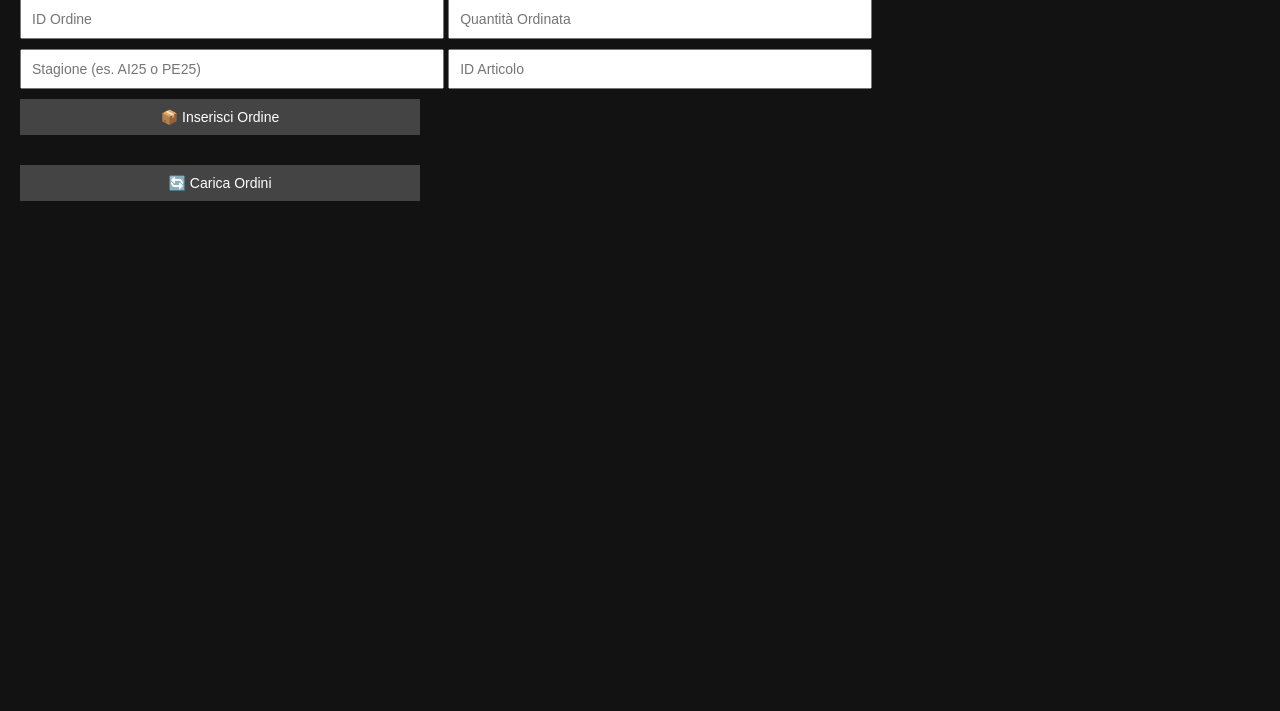
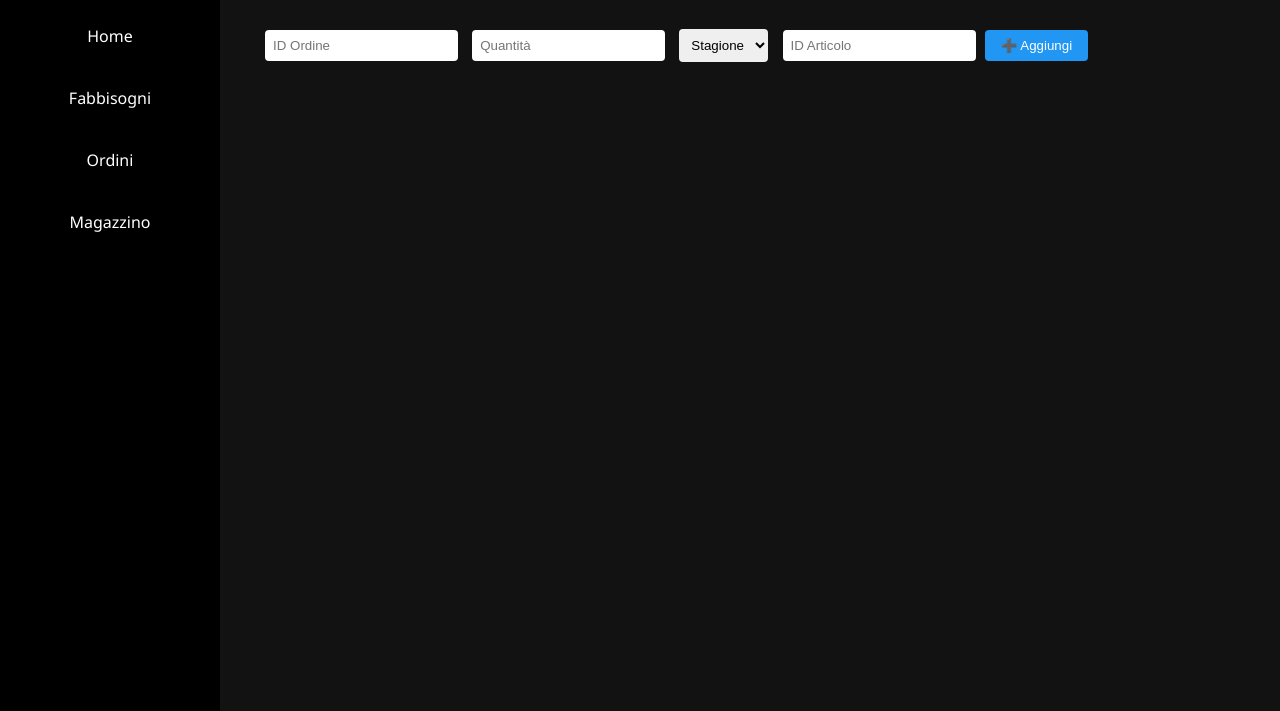
Before and after one commit to Stefania7315/ImaxMagl, a plain HTML site: page ordini.html in a window 1280 px wide. Shown: the part 89-800 px from the top of the page. Drawn offline with Linux system fonts and the light colour scheme; no server answers.

Commit message:
Add files via upload

```diff
--- a/ordini.html
+++ b/ordini.html
@@ -1,39 +1,68 @@
-
 <!DOCTYPE html>
 <html lang="it">
 <head>
   <meta charset="UTF-8">
   <meta name="viewport" content="width=device-width, initial-scale=1.0">
-  <title>Ordini - IMAX</title>
+  <title>IMAX Management - Ordini</title>
   <style>
     body {
       margin: 0;
       font-family: 'Segoe UI', sans-serif;
       background-color: #121212;
       color: white;
-      padding: 20px;
+      display: flex;
     }
-    h2 {
-      margin-bottom: 10px;
+    nav {
+      width: 220px;
+      background-color: #000;
+      height: 100vh;
+      display: flex;
+      flex-direction: column;
+      align-items: center;
+      padding-top: 30px;
+      position: fixed;
+    }
+    nav h1 {
+      font-size: 20px;
+      margin-bottom: 20px;
+    }
+    nav a {
+      background: none;
+      border: none;
+      color: white;
+      font-size: 16px;
+      margin: 10px 0;
+      cursor: pointer;
+      width: 100%;
+      text-align: center;
+      padding: 10px 0;
+      text-decoration: none;
+      display: block;
+    }
+    nav a:hover {
+      background-color: #222;
+    }
+    #content {
+      margin-left: 220px;
+      flex: 1;
+      padding: 40px;
     }
     form {
-      margin-bottom: 20px;
+      margin-bottom: 30px;
     }
-    input, select, button {
-      margin: 5px 0;
-      padding: 10px;
-      font-size: 14px;
-      width: 100%;
-      max-width: 400px;
+    input, select {
+      padding: 8px;
+      margin: 5px;
+      border-radius: 4px;
+      border: none;
     }
     button {
-      background-color: #444;
+      padding: 8px 16px;
+      border: none;
+      background-color: #2196f3;
       color: white;
-      border: none;
+      border-radius: 4px;
       cursor: pointer;
-    }
-    button:hover {
-      background-color: #666;
     }
     table {
       width: 100%;
@@ -41,52 +70,76 @@
       margin-top: 20px;
     }
     th, td {
-      border: 1px solid #999;
-      padding: 8px;
+      padding: 10px;
+      border: 1px solid #444;
       text-align: left;
     }
-    th {
-      background-color: #222;
+  </style>
+  <script>
+    async function caricaOrdini() {
+      const url = 'https://opensheet.elk.sh/1wNinpO63Uh85vD0fw2sgwq54FzeFdJGA1rmobVAK6cc/Ordini';
+      const data = await fetch(url).then(r => r.json());
+      let html = '<table><tr><th>ID Ordine</th><th>Quantità</th><th>Stagione</th><th>ID Articolo</th></tr>';
+      for (const r of data) {
+        html += `<tr><td>${r.idord}</td><td>${r.qord}</td><td>${r.stag}</td><td>${r.idart}</td></tr>`;
+      }
+      html += '</table>';
+      document.getElementById('tabellaOrdini').innerHTML = html;
     }
-  </style>
+
+    function precompilaIdart() {
+      const params = new URLSearchParams(window.location.search);
+      const idart = params.get("idart");
+      if (idart) {
+        document.getElementById("idart").value = idart;
+      }
+    }
+
+    async function inviaOrdine(event) {
+      event.preventDefault();
+      const form = event.target;
+      const idord = form.idord.value;
+      const qord = form.qord.value;
+      const stag = form.stag.value;
+      const idart = form.idart.value;
+
+      const url = 'https://script.google.com/macros/s/AKfycbyk1DL1tE6UO9H7iKjsdyE-nwPlKc98zU-4sfmHxZqBbqu9IWaHvFz4J9Ya3M8ooJUPtQ/exec';
+      await fetch(url, {
+        method: 'POST',
+        body: new URLSearchParams({ idord, qord, stag, idart })
+      });
+      caricaOrdini();
+      form.reset();
+    }
+
+    window.onload = () => {
+      precompilaIdart();
+      caricaOrdini();
+    }
+  </script>
 </head>
 <body>
-  <h2>Ordini</h2>
-  <form id="ordineForm">
-    <input type="text" name="idord" placeholder="ID Ordine" required />
-    <input type="text" name="qord" placeholder="Quantità Ordinata" required />
-    <input type="text" name="stag" placeholder="Stagione (es. AI25 o PE25)" required />
-    <input type="text" name="idart" placeholder="ID Articolo" required />
-    <button type="submit">📦 Inserisci Ordine</button>
-  </form>
-
-  <button onclick="caricaOrdini()">🔄 Carica Ordini</button>
-  <div id="tabella-ordini"></div>
-
-  <script>
-    const endpoint = 'https://script.google.com/macros/s/AKfycbzBRm1KugKMVb-1AzjHYVzYZzK-FMDmzo7z-kxYJOoL9kVBDZ4cXJ2MkjU4iePbHHng/exec';
-
-    document.getElementById('ordineForm').addEventListener('submit', async function(e) {
-      e.preventDefault();
-      const form = new FormData(this);
-      await fetch(endpoint, {
-        method: 'POST',
-        body: form
-      });
-      this.reset();
-      caricaOrdini();
-    });
-
-    async function caricaOrdini() {
-      const ordiniURL = 'https://opensheet.elk.sh/1wNinpO63Uh85vD0fw2sgwq54FzeFdJGA1rmobVAK6cc/Ordini';
-      const ordiniData = await fetch(ordiniURL).then(r => r.json());
-      let html = `<table><tr><th>ID Ord</th><th>Quantità</th><th>Stagione</th><th>ID Articolo</th></tr>`;
-      for (const r of ordiniData) {
-        html += `<tr><td>${r.idord}</td><td>${r.qord}</td><td>${r.stag}</td><td>${r.idart}</td></tr>`;
-      }
-      html += `</table>`;
-      document.getElementById("tabella-ordini").innerHTML = html;
-    }
-  </script>
+  <nav>
+    <h1>IMAX</h1>
+    <a href="index.html">Home</a>
+    <a href="fabbisogni.html">Fabbisogni</a>
+    <a href="ordini.html">Ordini</a>
+    <a href="#">Magazzino</a>
+  </nav>
+  <div id="content">
+    <h2>Inserisci un nuovo ordine</h2>
+    <form onsubmit="inviaOrdine(event)">
+      <input type="text" name="idord" placeholder="ID Ordine" required>
+      <input type="number" name="qord" placeholder="Quantità" required>
+      <select name="stag" required>
+        <option value="">Stagione</option>
+        <option value="AI25">AI25</option>
+        <option value="PE25">PE25</option>
+      </select>
+      <input type="text" name="idart" id="idart" placeholder="ID Articolo" required>
+      <button type="submit">➕ Aggiungi</button>
+    </form>
+    <div id="tabellaOrdini"></div>
+  </div>
 </body>
 </html>
```
